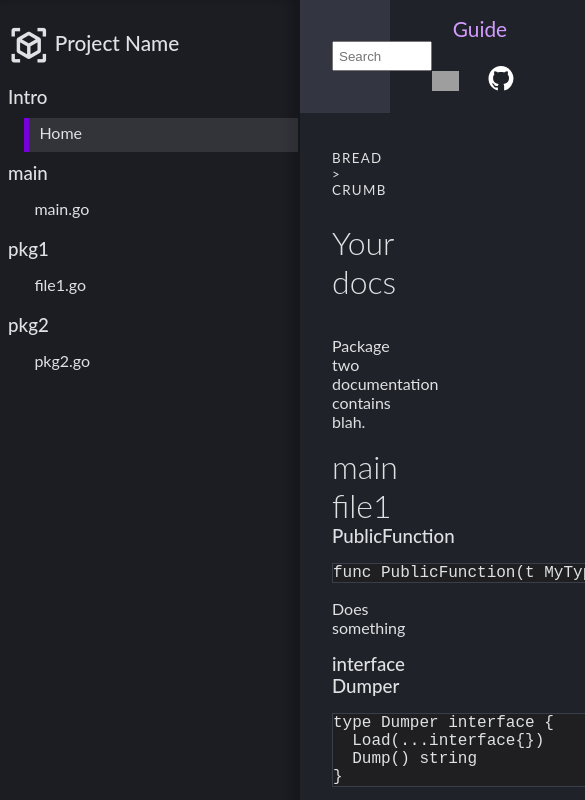
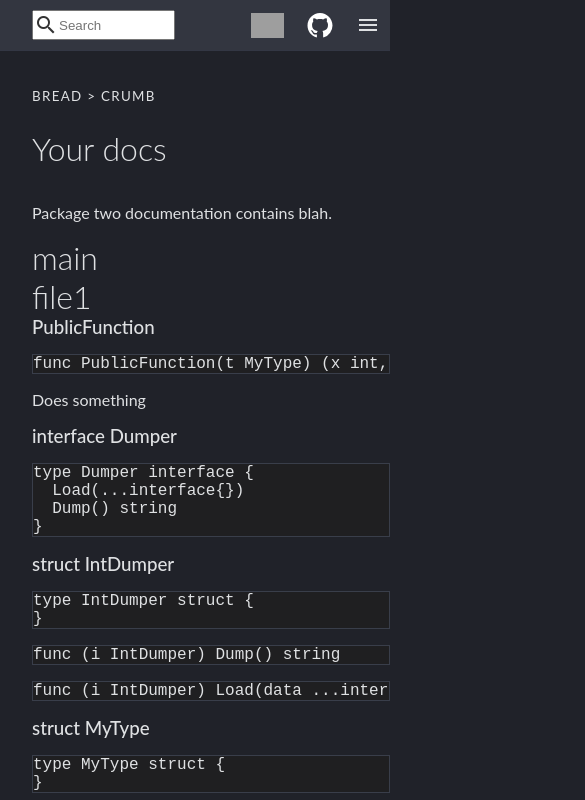
Before and after one commit to docgo/docgo, a plain HTML site: page out/index.html in a window 390 px wide. Shown: the top 800 px of the page, 585 px wide, since content can reach past the window. Drawn offline with nearby package versions, Linux system fonts and the light colour scheme; grey boxes are pictures that could not be loaded; a small style sheet from the web is missing.

```diff
--- a/out/index.html
+++ b/out/index.html
@@ -14,8 +14,9 @@
       body{ font-size: 16px; font-family: Lato,-apple-system,BlinkMacSystemFont,"Segoe UI","Liberation Sans",sans-serif;  height: 100vh; margin: 0; background: #202229; color: #DFE1E3; }
       a, a:visited { color: #D29BFF; }
 
+      .material-icons { vertical-align: middle; }
+
       h1, h2, h3 { margin: 0; }
-      .project-name { font-weight: 500; }
       h1 { font-weight: 300; font-size: 2em; }
       h1, h2 { font-weight: 300; } h3 { font-weight: 500; }
       header { width: 100%; border-bottom: 1px solid #333744; background: #333640; }
@@ -24,28 +25,40 @@
       main { flex-grow: 1; margin: 0 auto; width: 100%;}
 
       .left-right-parent { width: 100%; }
-      .part-left { width: 300px; position: fixed; top: 0; bottom: 0; left: 0; }
+      nav.menu-left .project-name { font-weight: 500; }
+      nav.menu-left .project-name-box { display: flex; }
+      nav.menu-left .project-name { flex-grow: 1; }
+      nav.menu-left .project-name-box > .toggle-menu-labels { width: 20px; }
+      .menu-left { width: 300px; position: fixed; top: 0; bottom: 0; left: 0; }
       .part-right { margin-left: 300px; }
-      @media(max-device-width: 500px) {
-        .part-left { display: none; }
+      .menu-left { z-index: 100; transition: all 0.3s; }
+      .toggle-menu-labels { display: none; }
+      @media(max-width: 600px) {
+        .toggle-menu-labels { display: inline-block; cursor: pointer; user-select: none; }
+        .menu-left { visibility: hidden; width: 100%; left: -100%;}
         .part-right { margin-left: 0; }
+        input[name="header-check"]:checked + .menu-left { visibility: visible; left: 0;}
+        input[name="header-check"]:checked ~ .part-right { display: none; }
       }
-      .part-right-wrap { max-width: 860px; margin: 0 auto; padding-left: 2em; }
-      article .part-right-wrap { padding: 2em 0; }
+      .center-container { max-width: 860px; margin: 0 auto; padding-left: 2em; }
+      article .center-container { padding: 2em 0; }
 
-      nav { height: 100vh; position: fixed; box-sizing: border-box; overflow-y: none; background: #1B1D23; }
-      nav ul { padding: 0; }
-      .pkg ul { padding-left: 10px; }
+      nav.menu-left { height: 100vh; position: fixed; box-sizing: border-box; overflow-y: none; background: #1B1D23; }
+      nav.menu-left ul { padding: 0; }
+      nav.menu-left .pkg ul { padding-left: 10px; }
       .pkg li { list-style: none; box-sizing: border-box; padding: 5px 10px 10px; margin: 10px 0; position: relative; left: 0.4em;}
       .pkg li.active { background: rgba(255 255 255 / 0.1); border-left: 5px solid #7800DB; }
+
       article { padding: 2em 0; }
-      .hwrap {
-        padding: 2px 0;
+      .header-split-sides {
         display: flex;
+        align-content: center;
         justify-content: space-between;
         vertical-align: middle;
+        padding: 10px 0;
       }
-      .hwrap h1, h2 { font-size: 1.3em; line-height: 2.6em; }
+      section.header-right { vertical-align: middle; display: flex; align-items: center; height: 30px; }
+      .header-right>*{ margin: 0 10px; }
       article small{ display: block; padding: 5px 0px 25px; letter-spacing: 0.1em; text-transform: uppercase;}
       code[class*="language-"], pre[class*="language-"]{font-size: 1em !important; }
       pre[class*="language-go"] { border: 1px solid #393E4A; background: #1F1F21;
@@ -53,20 +66,23 @@
         min-width: 300px;
         max-width: 100%;
       }
-      .hwrap { align-items: center; }
+      .header-split-sides { align-items: center; }
       .search-form { height: 30px; margin: 0; padding: 0; width: 40%; min-width: 100px; }
-      .search-form input { height: 100%; width: 100%; margin: 0; padding: 5px; box-sizing: border-box;}
+      .search-form input { height: 100%; width: 100%; margin: 0; padding: 5px; padding-left: 25px; box-sizing: border-box;}
     </style>
 </head>
 <body>
 <div class="left-right-parent">
-  <nav class="part-left navleft">
+  <input type="checkbox" style="display: none" id="header-check" name="header-check" />
+  <nav class="menu-left part-left">
     <div style="min-height: 101%; box-shadow: -10px 0px 10px rgba(0 0 0 / 0.2) inset; padding: 1em 0.5em;">
-
-      <h2 class="project-name">
+      <section class="project-name-box">
+        <h2 class="project-name">
         <span class="material-icons" style="font-size: 2em; vertical-align: middle;">view_in_ar</span>
         Project Name
-      </h2>
+        </h2>
+        <label for="header-check" class="toggle-menu-labels"><span class="material-icons">close</span></label>
+      </section>
 
       <ul>
         <li class="pkg">
@@ -102,23 +118,23 @@
   </nav>
   <section class="part-right">
 <header>
-    <div class="part-right-wrap">
-    <div class="hwrap">
-      <form class="search-form">
+    <div class="center-container">
+    <div class="header-split-sides">
+      <form class="search-form" style="position: relative">
+        <span class="material-icons" style="position:absolute; left: 2px; top: 3px; color: #333333">search</span>
         <input type="text" placeholder="Search" />
       </form>
-      <h2>
-      <a href="/" class="fancy">Guide</a>
-        <img src="https://pkg.go.dev/static/shared/logo/go-white.svg" height="20" />
-        &nbsp; &nbsp;
+      <section class="header-right">
+        <img src="https://pkg.go.dev/static/shared/logo/go-white.svg" height="25" />
         <svg class="octicon octicon-mark-github v-align-middle" height="25" viewBox="0 0 16 16" version="1.1" width="32" aria-hidden="true"><path fill="#FFF" fill-rule="evenodd" d="M8 0C3.58 0 0 3.58 0 8c0 3.54 2.29 6.53 5.47 7.59.4.07.55-.17.55-.38 0-.19-.01-.82-.01-1.49-2.01.37-2.53-.49-2.69-.94-.09-.23-.48-.94-.82-1.13-.28-.15-.68-.52-.01-.53.63-.01 1.08.58 1.23.82.72 1.21 1.87.87 2.33.66.07-.52.28-.87.51-1.07-1.78-.2-3.64-.89-3.64-3.95 0-.87.31-1.59.82-2.15-.08-.2-.36-1.02.08-2.12 0 0 .67-.21 2.2.82.64-.18 1.32-.27 2-.27.68 0 1.36.09 2 .27 1.53-1.04 2.2-.82 2.2-.82.44 1.1.16 1.92.08 2.12.51.56.82 1.27.82 2.15 0 3.07-1.87 3.75-3.65 3.95.29.25.54.73.54 1.48 0 1.07-.01 1.93-.01 2.2 0 .21.15.46.55.38A8.013 8.013 0 0016 8c0-4.42-3.58-8-8-8z"></path></svg>
-      </h2>
+        <label for="header-check" class="toggle-menu-labels"><span class="material-icons">menu</span></label>
+      </section>
     </div>
   </div>
 </header>
 
 <main>
-  <article class="part-right-wrap">
+  <article class="center-container">
     <div>
     <small>bread > crumb</small>
     <h1>Your docs</h1><br/>
```
Also changed, not shown: html/index.html (+43 -33 lines), 1 other file.
